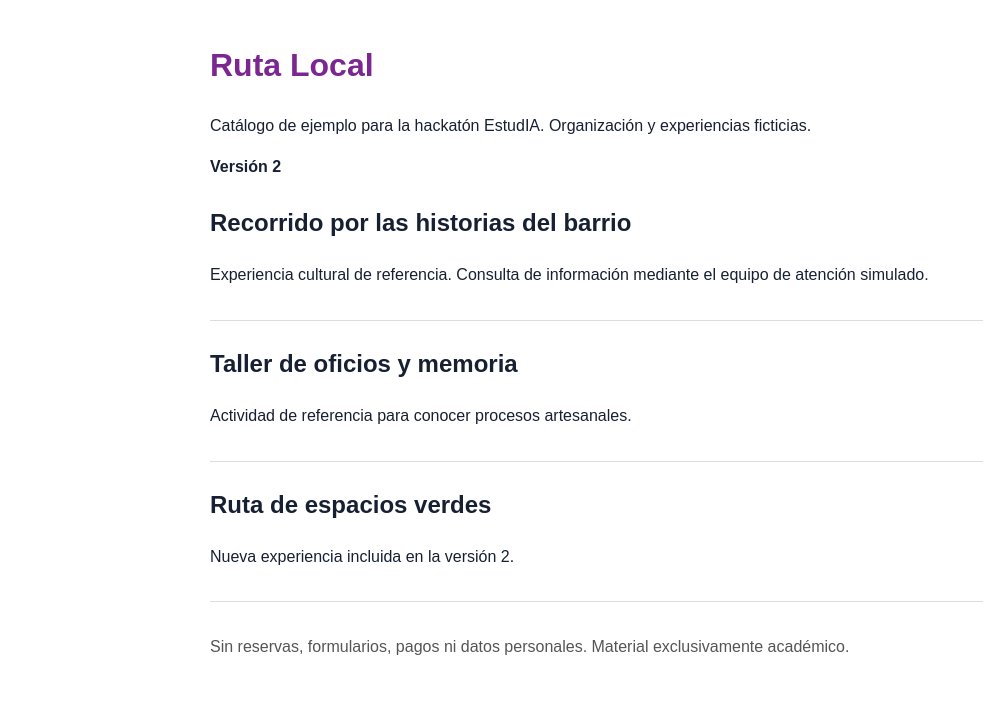
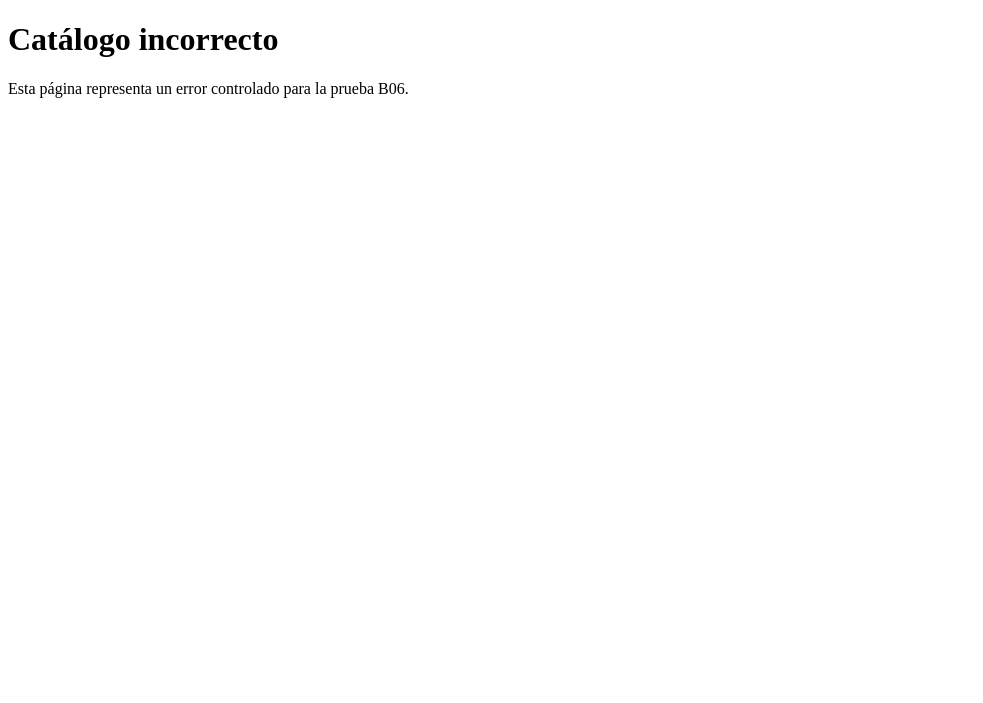
Before and after one commit to ElisaMariaPlazas/Infra-Nube-Proyecto-Estud-IA, a plain HTML site: page docs/index.html in a window 1280 px wide. Shown: the whole page, without its empty margins (0-983 px from the left). Drawn offline with Linux system fonts and the light colour scheme.

Commit message:
Simula error controlado para prueba B06

```diff
--- a/docs/index.html
+++ b/docs/index.html
@@ -1 +1,11 @@
-<!doctype html><html lang="es"><head><meta charset="utf-8"><meta name="viewport" content="width=device-width, initial-scale=1"><title>Ruta Local - Catálogo ficticio</title><link rel="stylesheet" href="styles.css"></head><body><h1>Ruta Local</h1><p>Catálogo de ejemplo para la hackatón EstudIA. Organización y experiencias ficticias.</p><p><strong>Versión 2</strong></p><article><h2>Recorrido por las historias del barrio</h2><p>Experiencia cultural de referencia. Consulta de información mediante el equipo de atención simulado.</p></article><article><h2>Taller de oficios y memoria</h2><p>Actividad de referencia para conocer procesos artesanales.</p></article><article><h2>Ruta de espacios verdes</h2><p>Nueva experiencia incluida en la versión 2.</p></article><footer>Sin reservas, formularios, pagos ni datos personales. Material exclusivamente académico.</footer></body></html>
+<!DOCTYPE html>
+<html lang="es">
+<head>
+    <meta charset="UTF-8">
+    <title>Error simulado</title>
+</head>
+<body>
+    <h1>Catálogo incorrecto</h1>
+    <p>Esta página representa un error controlado para la prueba B06.</p>
+</body>
+</html>
```
